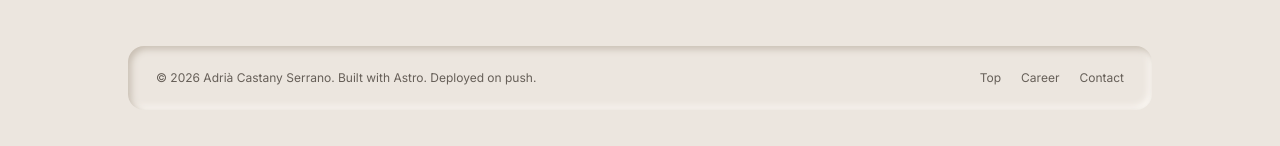
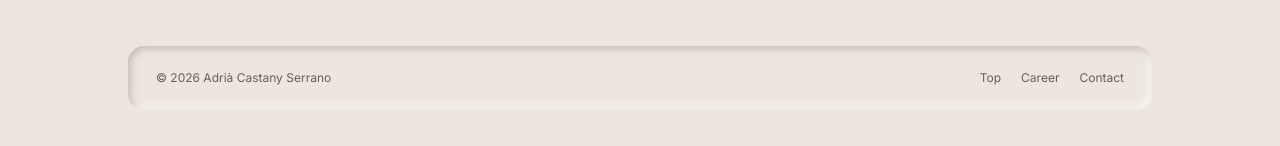
Before and after one commit to MrBrownser/MrBrownser.github.io, an Astro site: page / in a window 1280 px wide. Shown: the part 6796-6942 px from the top of the page. Built offline with nearby package versions, Linux system fonts and the light colour scheme; Astro itself is replaced by a stand-in of ours.

Commit message:
content: drop the build-stack line from the footer
"Built with Astro. Deployed on push." said nothing a visitor needs. The
field had exactly one consumer, so it comes out of site.json, the type and
the template together, and the trailing period goes with it since nothing
follows the name now.

```diff
--- a/src/components/Footer.astro
+++ b/src/components/Footer.astro
@@ -8,7 +8,7 @@ const year = new Date().getFullYear();
   <div class="mx-auto max-w-5xl">
     <div class="neu-in flex flex-col items-center gap-3 rounded-2xl px-7 py-6 sm:flex-row sm:justify-between">
       <p class="text-center text-xs text-subtle-foreground sm:text-left">
-        © {year} {footer.copyrightName}. {footer.note}
+        © {year} {footer.copyrightName}
       </p>
       <nav aria-label="Footer">
         <ul class="-my-2 flex gap-5">
--- a/src/content/site.json
+++ b/src/content/site.json
@@ -238,7 +238,6 @@
     ]
   },
   "footer": {
-    "note": "Built with Astro. Deployed on push.",
     "copyrightName": "Adrià Castany Serrano"
   }
 }
--- a/src/types/siteContent.ts
+++ b/src/types/siteContent.ts
@@ -98,5 +98,5 @@ export interface SiteContent {
     email: string;
     socials: SocialLink[];
   };
-  footer: { note: string; copyrightName: string };
+  footer: { copyrightName: string };
 }
```
